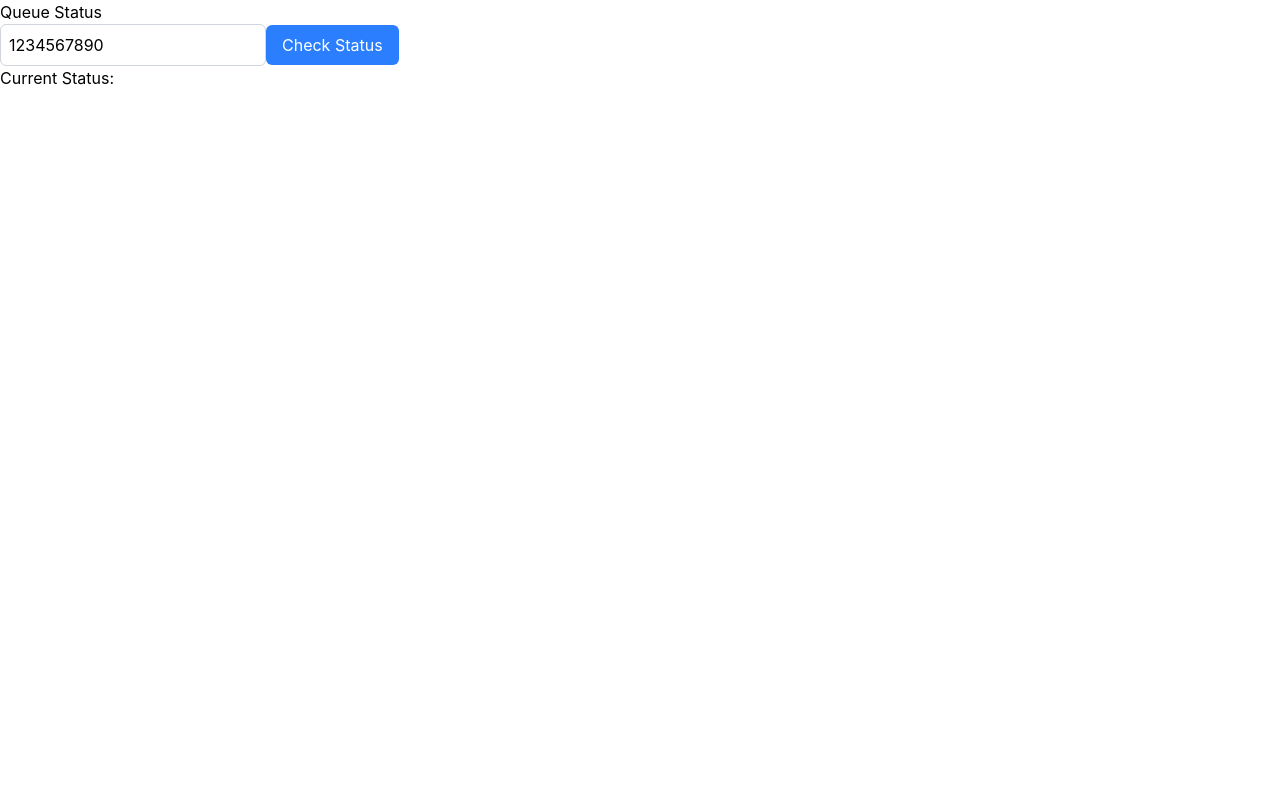
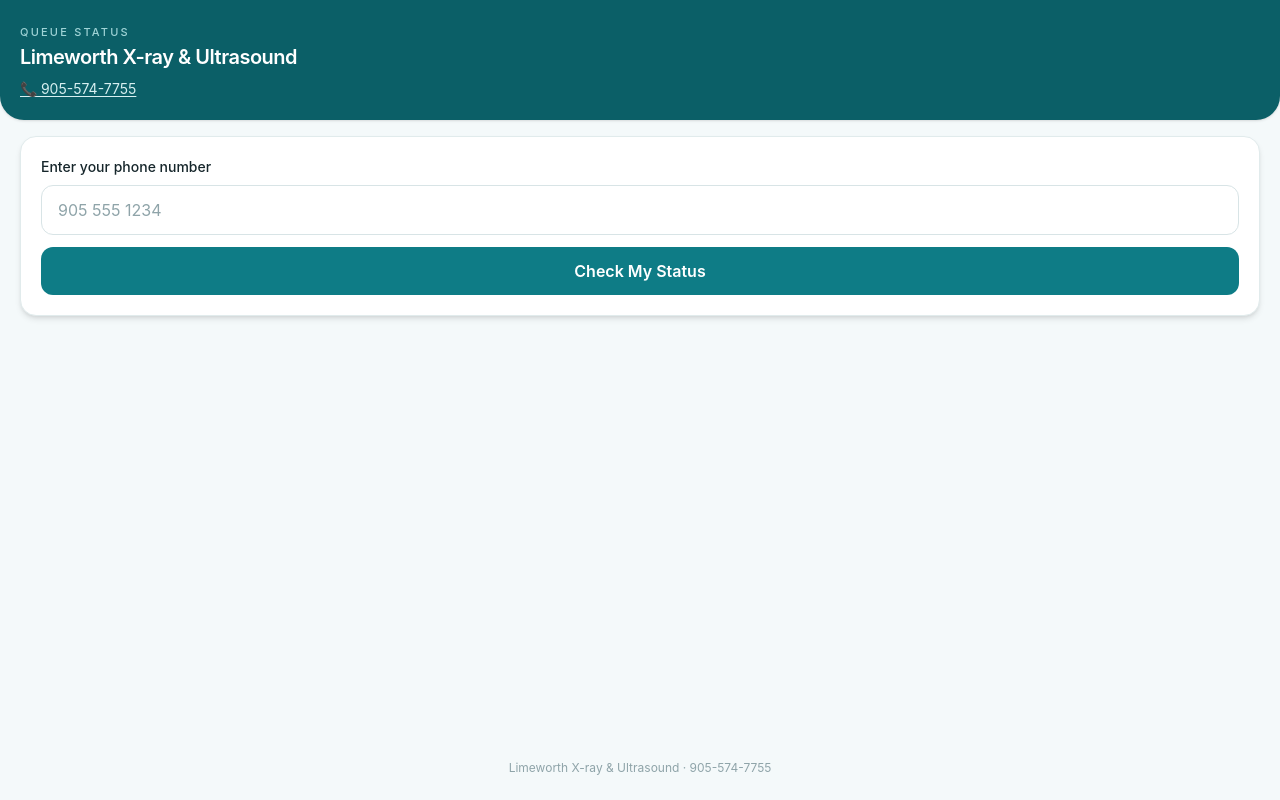
Before and after one commit to AymenS02/X-ray-Waitlist, a React (Vite) app in the folder client/: page /status in a window 1280 px wide. Built offline with nearby package versions, Linux system fonts and the light colour scheme; no server answers.

Commit message:
finished basic status page for patients
need to add notification system

```diff
--- a/client/src/components/AddPatient.tsx
+++ b/client/src/components/AddPatient.tsx
@@ -32,23 +32,35 @@
 
   const handlePasteSubmit = (e: React.FormEvent) => {
     e.preventDefault();
+
     if (!pastedName.trim()) return;
-    onAdd(formatPastedName(pastedName), phone);
+
+    const cleanPhone = phone.replace(/\D/g, "");
+
+    onAdd(formatPastedName(pastedName), cleanPhone);
+
     setPastedName("");
   };
 
   const handleManualSubmit = (e: React.FormEvent) => {
     e.preventDefault();
+
     if (!firstName.trim()) return;
 
     const initial = lastName.trim()
       ? `${lastName.trim().charAt(0).toUpperCase()}.`
       : "";
-    const formatted = initial ? `${firstName.trim()} ${initial}` : firstName.trim();
 
-    onAdd(formatted, phone);
+    const formatted = initial
+      ? `${firstName.trim()} ${initial}`
+      : firstName.trim();
+
+    const cleanPhone = phone.replace(/\D/g, "");
+
+    onAdd(formatted, cleanPhone);
+
+    setFirstName("");
     setLastName("");
-    setFirstName("");
   };
 
   return (
--- a/client/src/pages/Status.tsx
+++ b/client/src/pages/Status.tsx
@@ -15,24 +15,23 @@
 
 const Status = () => {
 
-  const [status, setStatus] = useState<Patient[]>([]);
+  const [status, setStatus] = useState<Patient | null>(null);
+  const [error, setError] = useState("");
 
-  const phone = "1234567890"; // Replace with the actual phone number you want to query
+  const [phone, setPhone] = useState(""); // Replace with the actual phone number you want to query
 
   const fetchStatus = async () => {
-    console.log("Fetching queue for phone:", phone);
     try {
+      setError("");
       const res = await getStatus(phone);
-      console.log("Queue fetched:", res.data);
-      return res.data;
-    } catch (error) {
-      console.error("Error fetching queue:", error);
-      return [];
+      setStatus(res.data);
+    } catch {
+      setStatus(null);
+      setError("No patient found with that phone number.");
     }
   };
 
   useEffect(() => {
-    fetchStatus().then(setStatus);
 
     socket.on("queueUpdated", () => {
       fetchStatus().then(setStatus);
@@ -44,15 +43,99 @@
   }, []);
 
   return (
-    <div>
-      <h1>Queue Status</h1>
-      <input value={phone} placeholder="Enter your phone number" className="border border-gray-300 rounded-md p-2"></input>
-      <button onClick={() => fetchStatus().then(setStatus)} className="bg-blue-500 text-white px-4 py-2 rounded-md">Check Status</button>
-      <p>Current Status:</p>
-      <p>{status?.[0]?.order}</p>
-      <p>{status?.[0]?.waitingTime}</p>
-      <p>{status?.[0]?.name}</p>
+    <div className="min-h-screen bg-[#F4F9FA] flex flex-col">
+      {/* Brand header */}
+      <header className="bg-[#0B5F67] text-white px-5 pt-6 pb-5 mb-7 rounded-b-3xl shadow-sm">
+        <p className="text-[11px] uppercase tracking-[0.2em] text-[#9FD3D6] font-medium">
+          Queue Status
+        </p>
+        <h1 className="text-xl font-semibold tracking-tight mt-0.5">
+          Limeworth X-ray &amp; Ultrasound
+        </h1>
+        <a
+          href="tel:9055747755"
+          className="inline-flex items-center gap-1.5 mt-2 text-sm text-[#D7F0F1] underline underline-offset-2"
+        >
+          📞 905-574-7755
+        </a>
+      </header>
+
+      <main className="flex-1 px-5 -mt-3">
+        {/* Lookup card */}
+        <section className="bg-white rounded-2xl shadow-md border border-[#E1EBEC] p-5">
+          <label
+            htmlFor="phone"
+            className="block text-sm font-medium text-[#16262B] mb-2"
+          >
+            Enter your phone number
+          </label>
+          <input
+            id="phone"
+            type="tel"
+            inputMode="tel"
+            value={phone}
+            onChange={(e) => setPhone(e.target.value)}
+            placeholder="905 555 1234"
+            className="w-full text-base border border-[#D8E4E6] rounded-xl px-4 py-3 text-[#16262B] placeholder-[#8FA4A9] focus:outline-none focus:ring-2 focus:ring-[#0E7C86] focus:border-transparent"
+          />
+          <button
+            onClick={fetchStatus}
+            className="w-full mt-3 bg-[#0E7C86] active:bg-[#0B5F67] text-white font-semibold text-base rounded-xl py-3 transition-colors"
+          >
+            Check My Status
+          </button>
+
+          {error && (
+            <p className="mt-3 text-sm text-[#B3452F] bg-[#FBEAE6] rounded-lg px-3 py-2">
+              {error}
+            </p>
+          )}
+        </section>
+
+        {/* Ticket-style result */}
+        {status && (
+          <section className="mt-5 bg-white rounded-2xl shadow-md border border-[#E1EBEC] overflow-hidden">
+            <div className="px-5 pt-5 pb-4 text-center">
+              <p className="text-[11px] uppercase tracking-[0.2em] text-[#5B7178] font-medium">
+                Your Number
+              </p>
+              <p className="text-6xl font-bold tabular-nums text-[#0B5F67] mt-1">
+                {status.order}
+              </p>
+            </div>
+
+            <div className="border-t border-dashed border-[#C9D8DA] mx-5" />
+
+            <div className="px-5 py-4 flex items-center justify-between">
+              <div>
+                <p className="text-[11px] uppercase tracking-[0.15em] text-[#5B7178] font-medium">
+                  Patient
+                </p>
+                <p className="text-base font-medium text-[#16262B] mt-0.5">
+                  {status.name}
+                </p>
+              </div>
+
+              <div className="text-right">
+                <p className="text-[11px] uppercase tracking-[0.15em] text-[#5B7178] font-medium">
+                  Est. Wait
+                </p>
+                <span className="inline-block mt-0.5 bg-[#FCEFDD] text-[#B3752B] font-semibold text-sm rounded-full px-3 py-1">
+                  {status.waitingTime} min
+                </span>
+              </div>
+            </div>
+          </section>
+        )}
+      </main>
+
+      <footer className="px-5 py-6 text-center">
+        <p className="text-xs text-[#8FA4A9]">
+          Limeworth X-ray &amp; Ultrasound &middot; 905-574-7755
+        </p>
+      </footer>
     </div>
+
   );
 };
 
```
Also changed, not shown: 1 other file (tests, documents, lock files or other folders).
